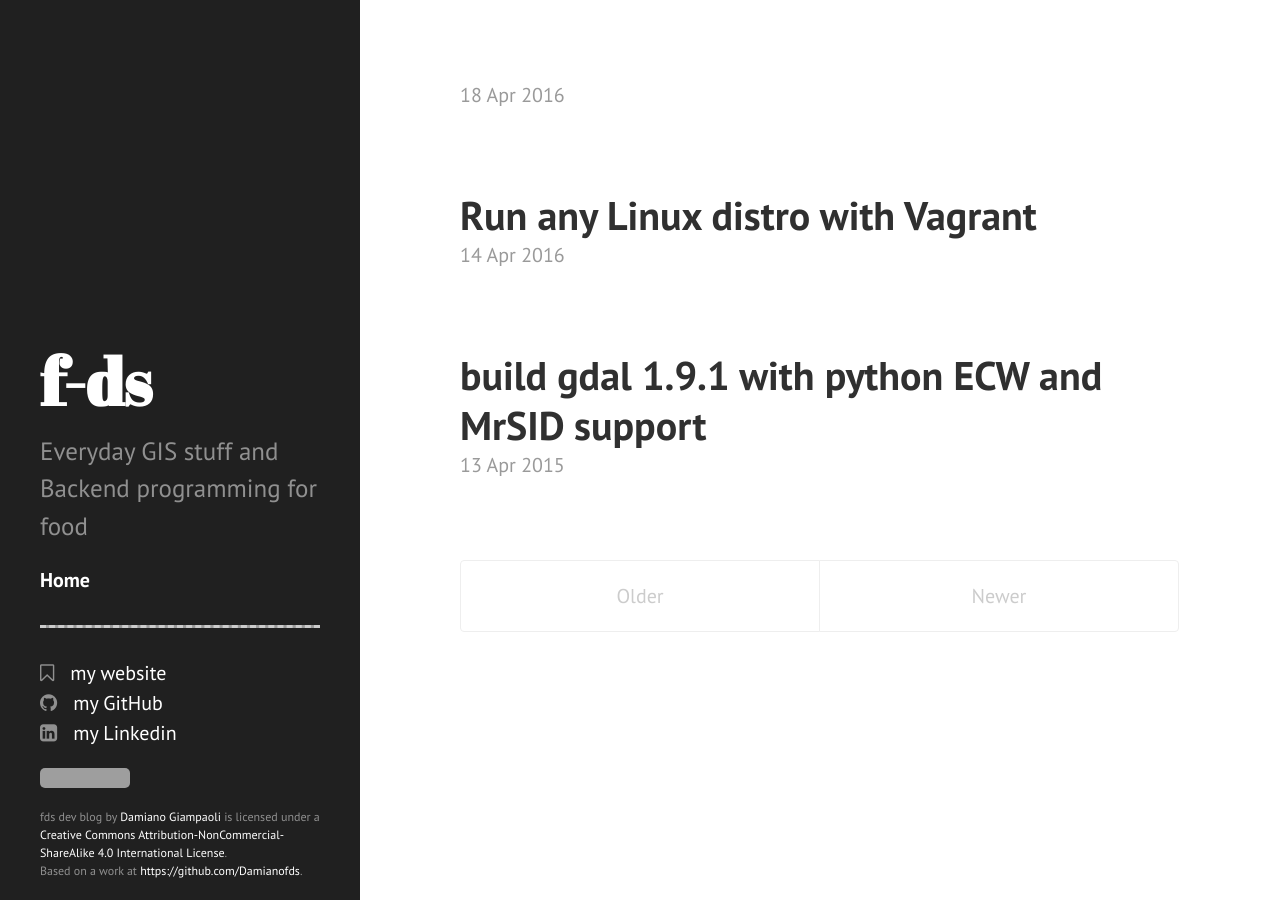
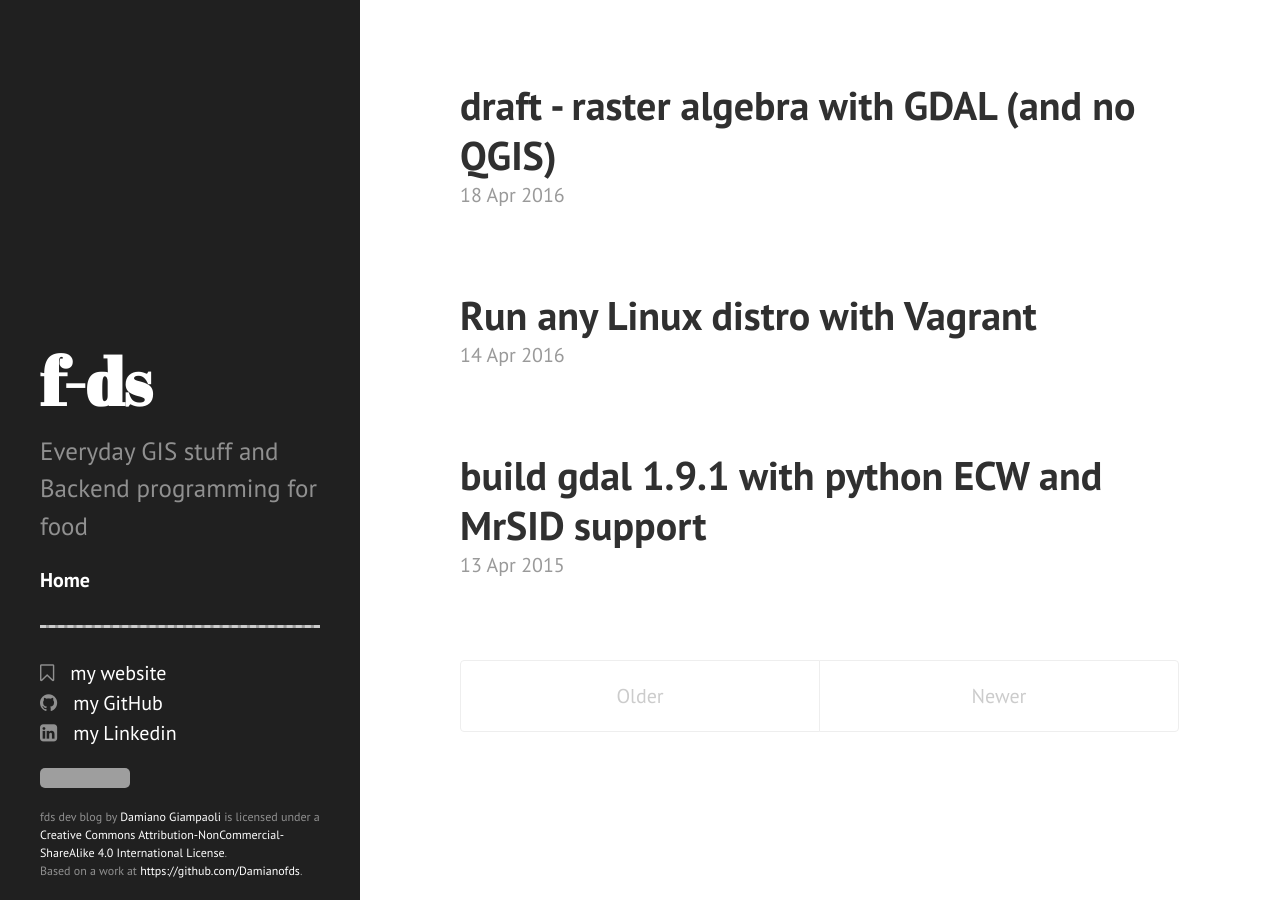
Before and after one commit to f-ds/f-ds.github.io, a Jekyll site: the page built from index.html, in a window 1280 px wide. Built offline with Jekyll 4.4.1, drawn with Linux system fonts in a browser that asks for light colours; nearby versions of some CDN libraries; the list of posts is cut into pages by our own code; grey boxes are pictures that could not be loaded.

Commit message:
Post update: [draft] raster algebra with GDAL (and no QGIS)

```diff
--- a/_posts/2016-04-18-draft-raster-algebra-with-gdal-and-no-qgis.markdown
+++ b/_posts/2016-04-18-draft-raster-algebra-with-gdal-and-no-qgis.markdown
@@ -1,9 +1,8 @@
 ---
 published: true
-title: [draft] raster algebra with GDAL (and no QGIS)
+title: draft - raster algebra with GDAL (and no QGIS)
 layout: post
 ---
-
 I recently tried to use the **QGIS** 2.14.1 raster calculator to do some very basic operations on a forest loss map.
 
 The raster have a `~47000x46000` resolution with a `Byte` pixel type. The file size of the uncompressed **GeoTiff** version was about `2GB`.
```
